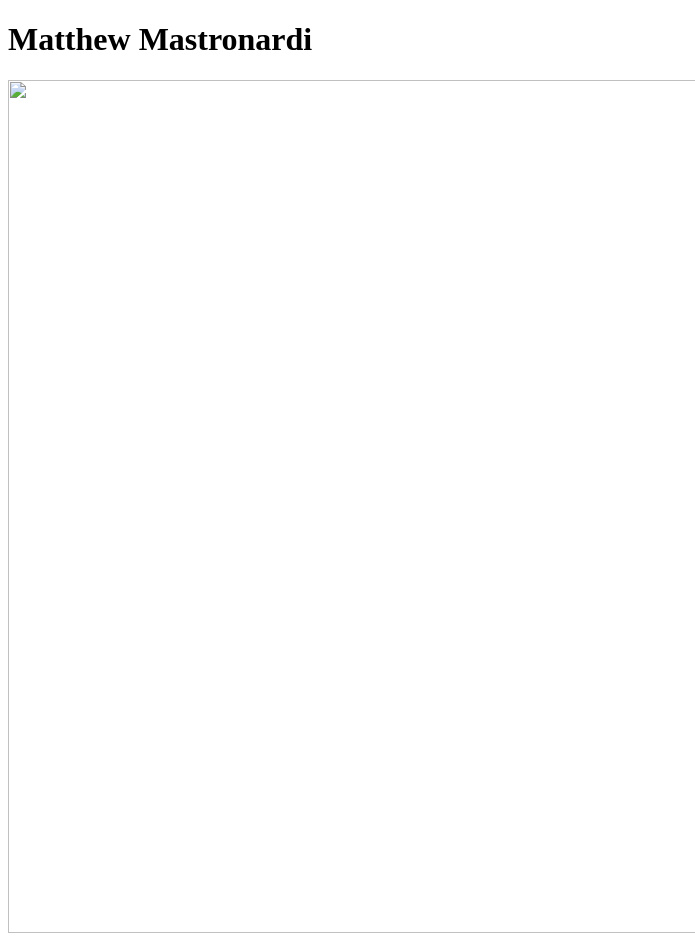
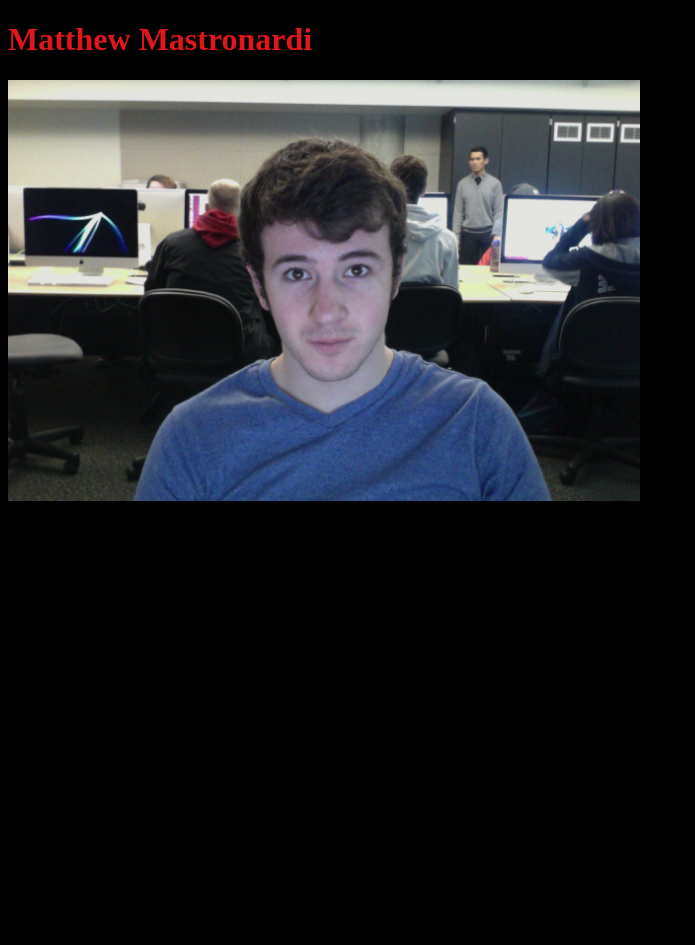
Before and after one commit to matthewmastronardi/matthewmastronardi.github.io, a plain HTML site: page index.html in a window 1280 px wide. Shown: the whole page, without its empty margins (0-695 px from the left). After the commit the page ends 800 px from the top, so only its background shows below. Drawn offline with Linux system fonts and the light colour scheme.

Commit message:
Fix image

```diff
--- a/index.html
+++ b/index.html
@@ -3,12 +3,27 @@
 <head>
 <meta charset="UTF-8">
 <title>Matthew Mastronardi</title>
+
+<style>
+
+img {
+width:50%; height:50%;
+ }
+
+h1 {color:#DF171A;
+
+}
+
+body {background:black;}
+
+</style>
+
 </head>
 <body>
 
 <h1>Matthew Mastronardi</h1>
 
-<img src="file:///Macintosh HD/Users/mmastronardi02/Desktop/Photo on 3-28-16 at 10.22 AM.jpg" width="1280" height="853" alt=""/>
+<img src="me.jpg" width="1280" height="853" alt=""/>
 
 
 </body>
```
Also changed, not shown: me.jpg (added).
